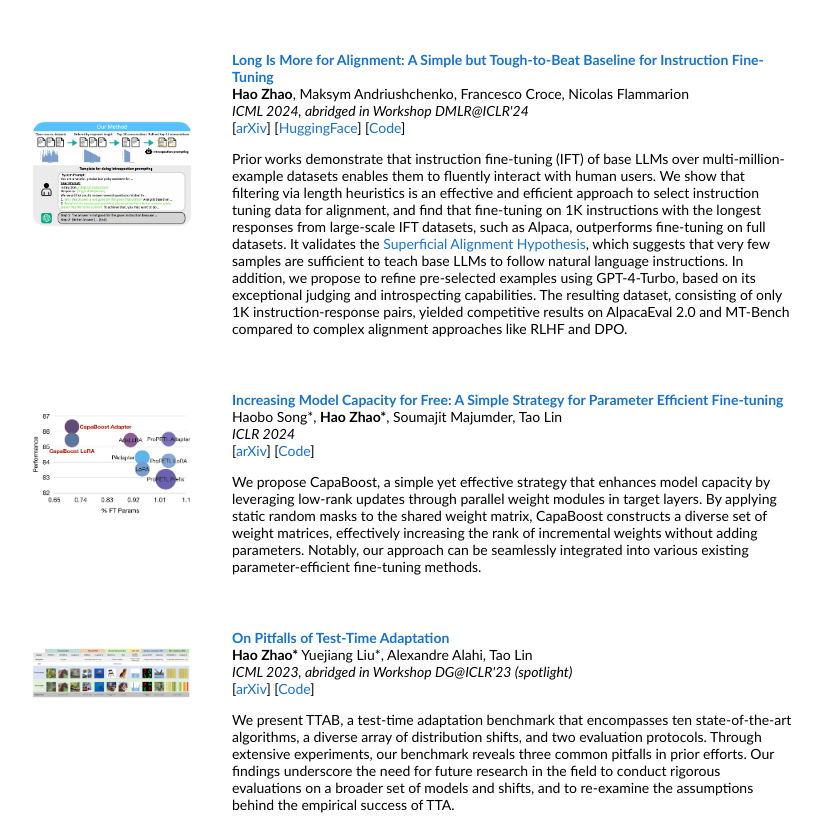
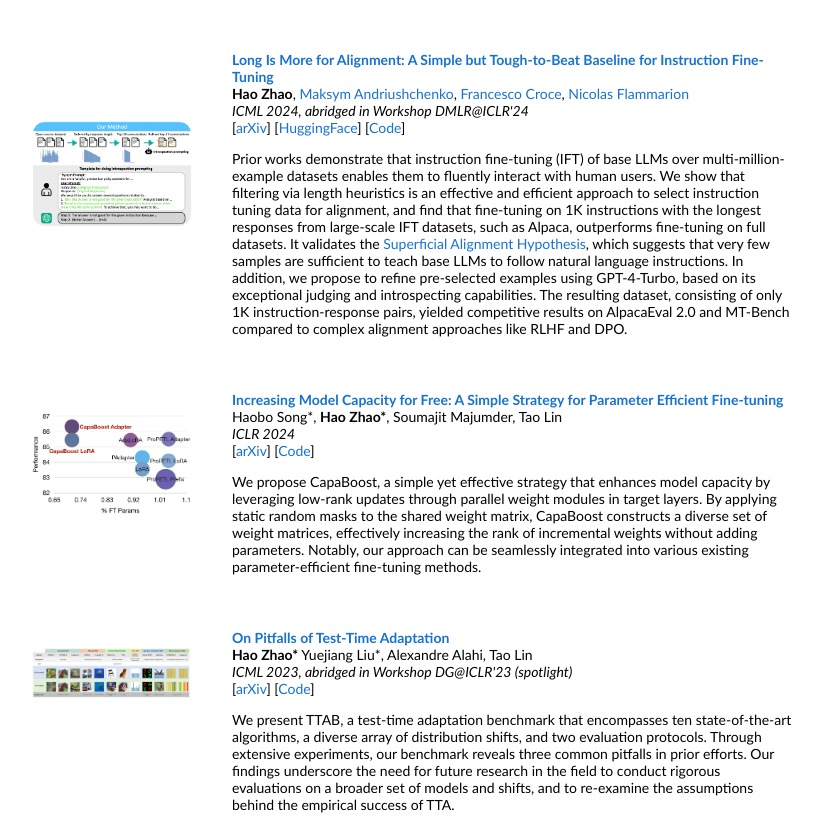
Before and after one commit to MarcellusZhao/MarcellusZhao.github.io, a plain HTML site: page index.html in a window 1280 px wide. Shown: the part 1251-2082 px from the top of the page, without its empty margins (228-1050 px from the left). Drawn offline with Linux system fonts and the light colour scheme.

Commit message:
Add link to collaborators' profile

```diff
--- a/index.html
+++ b/index.html
@@ -142,7 +142,7 @@
                 <papertitle>Long Is More for Alignment: A Simple but Tough-to-Beat Baseline for Instruction Fine-Tuning</papertitle>
               </a>
               <br>
-              <strong>Hao Zhao</strong>, Maksym Andriushchenko, Francesco Croce, Nicolas Flammarion
+              <strong>Hao Zhao</strong>, <a href="https://www.andriushchenko.me/">Maksym Andriushchenko</a>, <a href="https://scholar.google.com/citations?user=laq9cq0AAAAJ&hl=en">Francesco Croce</a>, <a href="https://people.epfl.ch/nicolas.flammarion?lang=en">Nicolas Flammarion</a>
               <br>
               <em>ICML 2024, abridged in Workshop DMLR@ICLR'24</em>
               <br>
```
